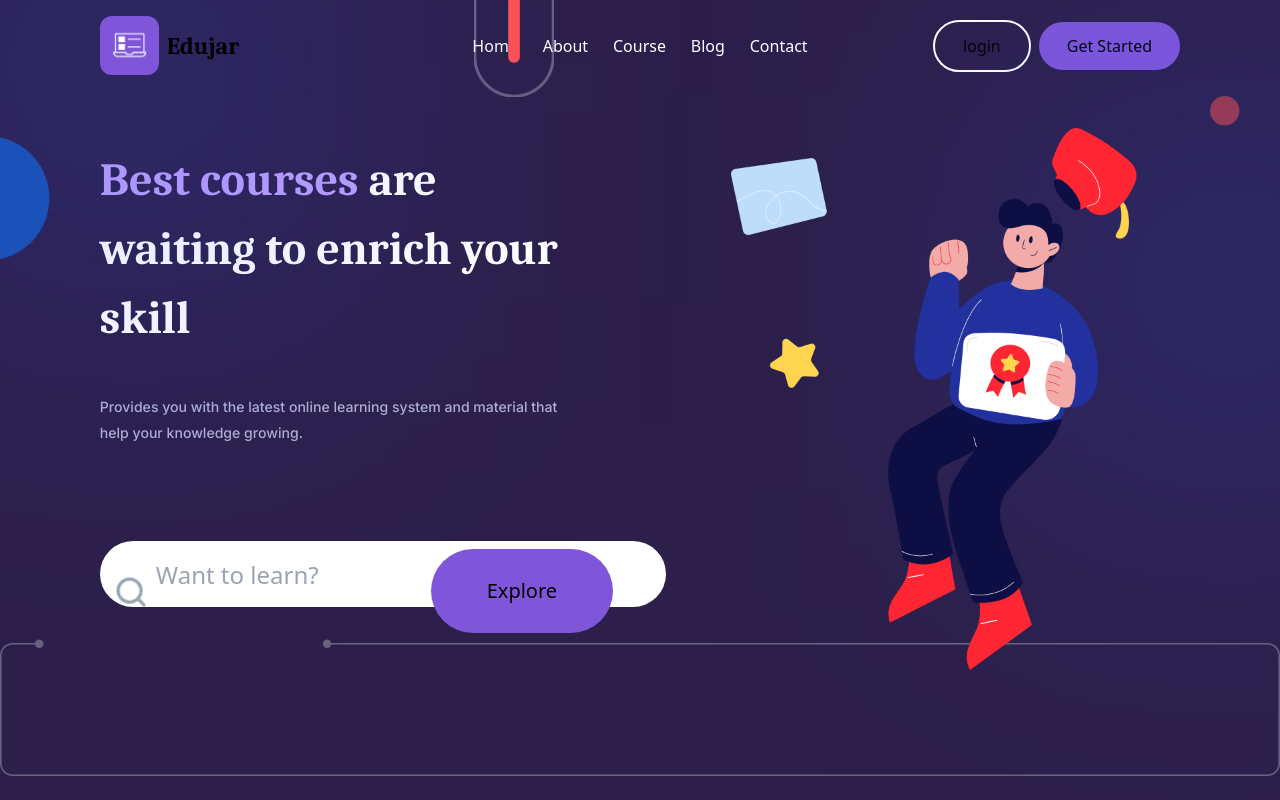
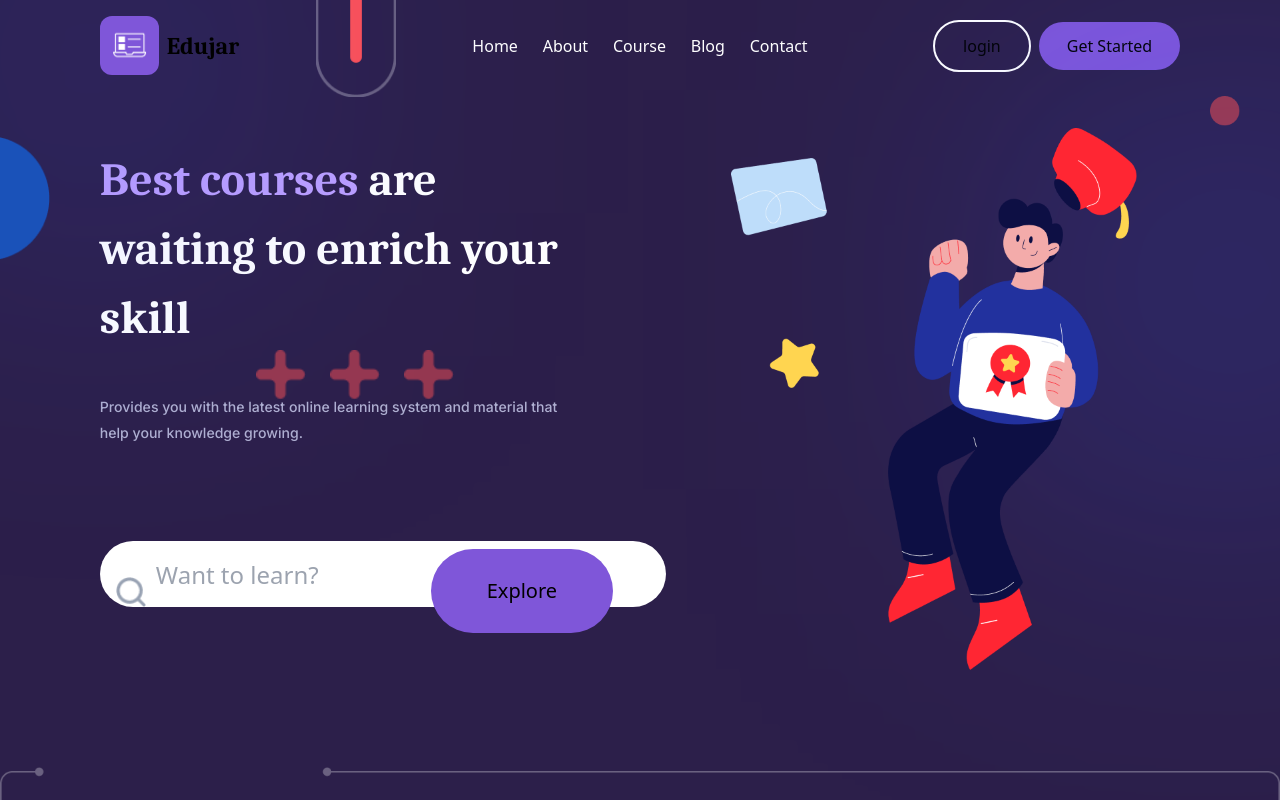
Before and after one commit to AmirMahdi-Shad/courses-site, a Next.js app: page / in a window 1280 px wide. Shown: the top 800 px of the page. Built offline with nearby package versions, Linux system fonts and the light colour scheme.

Commit message:
fix and complete HeroSection

```diff
--- a/components/HeroSection/HeroSection.jsx
+++ b/components/HeroSection/HeroSection.jsx
@@ -6,7 +6,14 @@ const HeroSection = () => {
       <div className='w-[56.43vw]'>
         <h3 className='text-[3.6vw] mt-[1.8vw] font-caladea font-[700] w-2/3'>
           <span className='text-[#BDA0FF]'>Best courses </span>
-          <span className='text-[#fff]'>are waiting to enrich your skill</span>
+          <span className='text-[#fff] '>
+            are waiting to enrich your skill
+            <span className='absolute left-[20vw]  bottom-1/2 flex gap-6'>
+              <Image src='/images/Star.png' width='50' height='50' alt='' />
+              <Image src='/images/Star.png' width='50' height='50' alt='' />
+              <Image src='/images/Star.png' width='50' height='50' alt='' />
+            </span>
+          </span>
         </h3>
         <p className='text-[#B0B0D1] text-[1.1vw] font-inter font-[500] leading-[2vw] mt-[3.17vw] w-2/3'>
           Provides you with the latest online learning system and material that
--- a/components/Partners/Partners.jsx
+++ b/components/Partners/Partners.jsx
@@ -2,7 +2,7 @@ import Image from "next/image";
 
 const Partners = () => {
   return (
-    <div>
+    <div className='w-full flex justify-center items-center mt-32'>
       <img
         src='/images/Vector822.png'
         alt='Our Course Partners'
--- a/layout/NavBar.jsx
+++ b/layout/NavBar.jsx
@@ -37,14 +37,14 @@ const NavBar = () => {
       </nav>
       <Image
         src='/images/Frame.png'
-        className='absolute left-[474px] -top-6 '
+        className='absolute left-[24.68vw] -top-6 '
         width='80'
         height='80'
         alt=''
       />
       <Image
         src='/images/Ellipse1199.png'
-        className='absolute w-[426px] h-[426px] -left-[78px] -top-[126px] ellipse'
+        className='absolute w-[24.68vw] h-[24.68vw] -left-[4.06vw] -top-[6.56vw] ellipse'
         width='50'
         height='50'
         alt=''
```
Also changed, not shown: public/images/Star.png (added).
